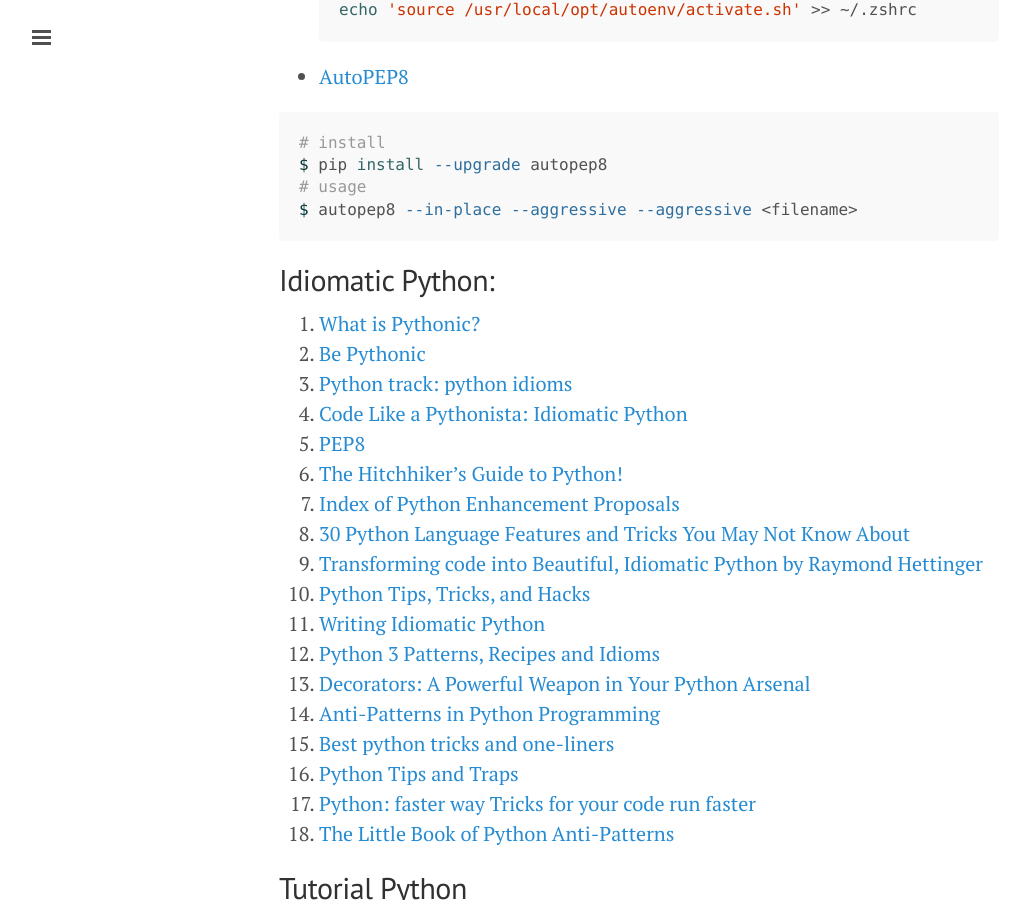
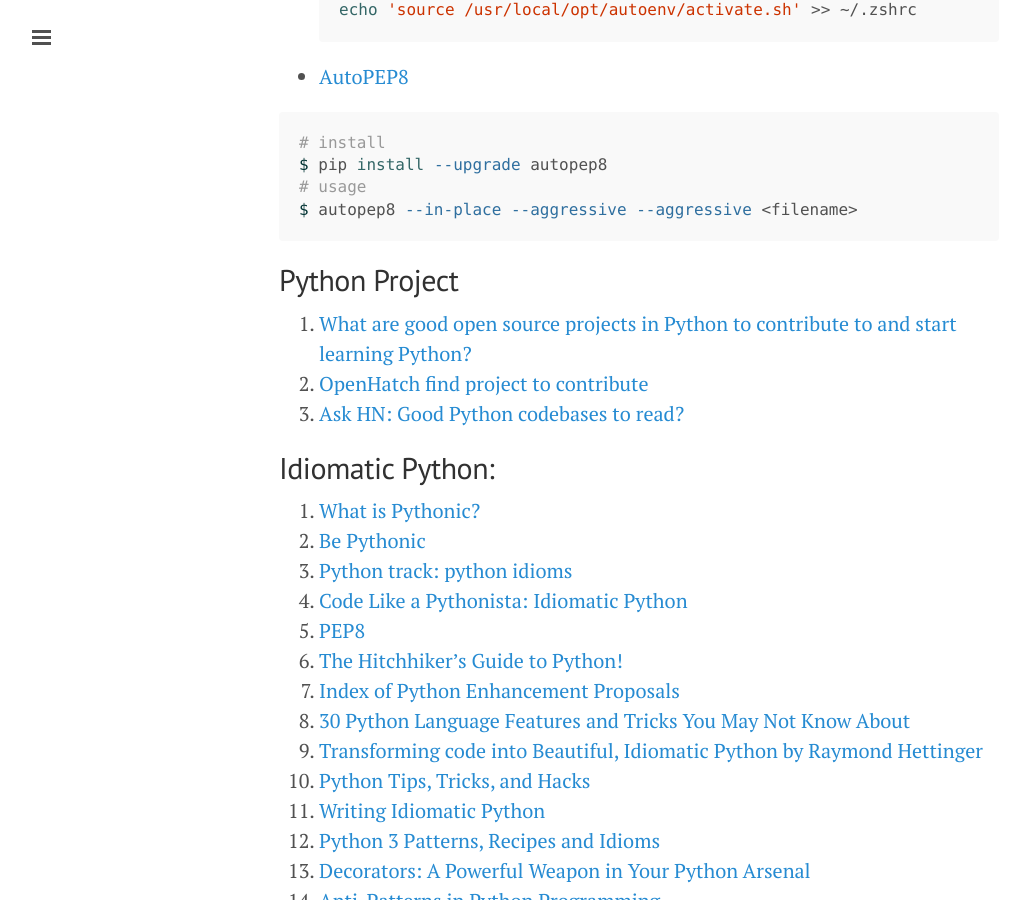
Before and after one commit to ibotdotout/ibotdotout.github.io, a Jekyll site: the page built from _posts/2014-06-08-python.md, in a window 1280 px wide and 900 px high, scrolled down 3255 px. Shown: the whole window, without its empty margins (1-1015 px from the left). Built offline with Jekyll 4.4.1, drawn with Linux system fonts in a browser that asks for light colours; Markdown is read by kramdown in place of the engine named in the settings.

Commit message:
add python project

````diff
--- a/_posts/2014-06-08-python.md
+++ b/_posts/2014-06-08-python.md
@@ -141,6 +141,11 @@ $ pip install --upgrade autopep8
 $ autopep8 --in-place --aggressive --aggressive <filename>
 ```
 
+## Python Project
+1. [What are good open source projects in Python to contribute to and start learning Python?](https://www.quora.com/What-are-good-open-source-projects-in-Python-to-contribute-to-and-start-learning-Python)
+2. [OpenHatch find project to contribute](http://openhatch.org/search/?toughness=bitesize&language=Python)
+3. [Ask HN: Good Python codebases to read?](https://news.ycombinator.com/item?id=9896369)
+
 ## Idiomatic Python:
 1. [What is Pythonic?](http://blog.startifact.com/posts/older/what-is-pythonic.html)
 2. [Be Pythonic](http://www.cafepy.com/article/be_pythonic/)
````
